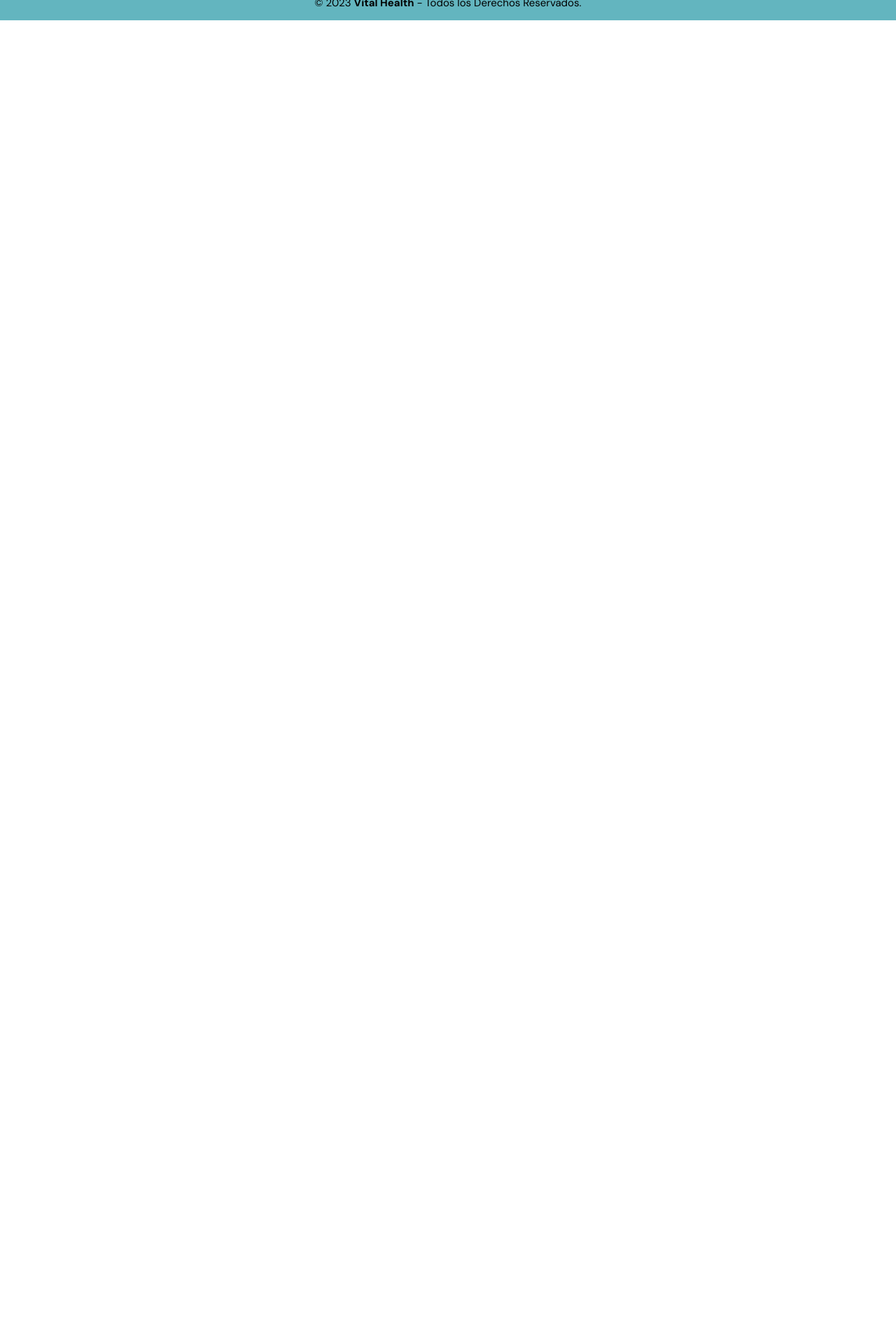
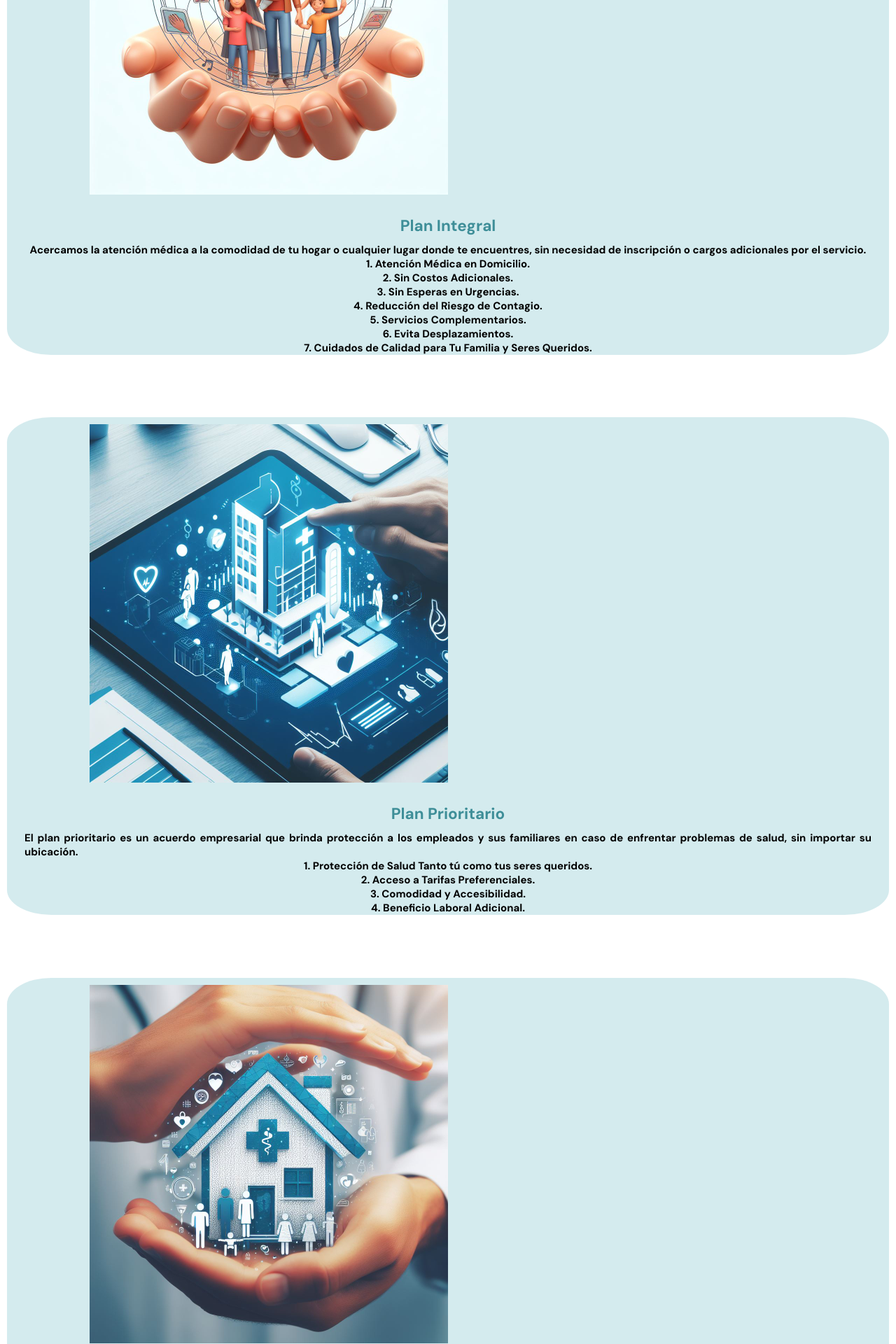
Before and after one commit to kevinlixx/Vital-health, a PHP site: page / in a window 1280 px wide. Shown: the part 433-2353 px from the top of the page at 70% size. Before the commit the page ends 462 px from the top, so only its background shows below. Run offline with PHP 8.4, Linux system fonts and the light colour scheme; some libraries are stand-ins or nearby versions.

Commit message:
mmmm
aaaa

```diff
--- a/css/style.css
+++ b/css/style.css
@@ -191,6 +191,101 @@ header .menu-header{
 /* quienes somos */
 
 
+/* servicios que ofrecemos */
+#servicios {
+    /* Estilos para el título */
+    display: flex;
+    justify-content: center;
+    align-items: center;
+    margin-top: 2px;
+    height: auto;
+    width: auto;
+    margin: 10px;
+}
+
+.text-titulo {
+    font-size: 30px;
+    font-weight: 300px;
+    text-align: center;
+    word-wrap: break-word;
+    background: linear-gradient(90deg, #3ca6b4, #f4a26c, #3e8e98);
+    -webkit-background-clip: text;
+    -webkit-text-fill-color: transparent;
+    animation: changeColor 5s linear infinite;
+}
+
+/* Estilos para las secciones de Plan Integral, Plan Prioritario y Plan Preservado */
+.div--info-me {
+    display: flex;
+    flex-direction: row;
+    align-items: center;
+    background-color: rgba(169, 215, 221, 0.5);
+    border-radius: 5%;
+    margin-top: 7%;
+    margin-left: 1rem;
+    margin-right: 1rem;
+}
+
+.row--right,
+.row--left {
+    width: 100%;
+    display: flex;
+    flex-direction: column;
+}
+
+.col-md-6 {
+    justify-content: center;
+    display: flex;
+}
+
+.text {
+    margin-top: 30px;
+    text-align: center;
+    font-size: 1.5rem;
+    order: 2;
+    margin-left: 25px;
+    margin-right: 25px;
+    font-weight: 600;
+    justify-content: center;
+}
+
+.text p {
+    margin-top: 10px;
+    text-align: justify;
+}
+
+.text h2 {
+    color: #3e8e98;
+}
+
+@keyframes escalar {
+    0% {
+        transform: scale(1);
+    }
+    50% {
+        transform: scale(1.1);
+    }
+    100% {
+        transform: scale(1);
+    }
+}
+
+.image_svg {
+    display: flex;
+    margin-top: 10px;
+}
+
+.image_svg img {
+    width: auto;
+    height: auto;
+    max-width: 50%;
+}
+.text ul {
+    list-style: none;
+}
+
+
+
 /* para el footer */
 .pie-pagina {
     position: relative;
--- a/index.html
+++ b/index.html
@@ -46,18 +46,90 @@
 
         </div>
          <!-- quienes somos   -->
-        <div class="div--container" id="quienes_somos">
+        <div class="div--container" id="quienes_somos"></div>
 
+
+            <!-- servicios que ofrecemos -->
+                     <!-- Titulo -->
+
+<div class="div--container" id="servicios">
+    <h1 class="text-titulo">Servicios que ofrecemos</h1>
+</div>
+
+<!-- Seccion plan integral -->
+<div class="div--info-me" id="planintegral">
+    <div class="row--left">
+        <div class="col-md-6">
+            <div class="image_svg">
+                <img src="img/Plan integral.jpg" alt="Imagen de Plan Integral">
+            </div>
         </div>
-         <!-- servicios que ofrecemos -->
-        <div class="div--container" id="servicios" >
-            <h1>Servios que ofrecemos</h1>
-            <img src="img/Plan integral.jpg" alt="">
-            <h2>Plan Integral</h2>
-            <p>
-            </p>
-            <img src="" alt="">
+        <div class="col-md-6">
+            <div class="text">
+                <h2>Plan Integral</h2>
+                <p>Acercamos la atención médica a la comodidad de tu hogar o cualquier lugar donde te encuentres, sin necesidad de inscripción o cargos adicionales por el servicio.</p>
+                <ul>
+                    <li>1. Atención Médica en Domicilio.</li>
+                    <li>2. Sin Costos Adicionales.</li>
+                    <li>3. Sin Esperas en Urgencias.</li>
+                    <li>4. Reducción del Riesgo de Contagio.</li>
+                    <li>5. Servicios Complementarios.</li>
+                    <li>6. Evita Desplazamientos.</li>
+                    <li>7. Cuidados de Calidad para Tu Familia y Seres Queridos.</li>
+                </ul>
+            </div>
         </div>
+    </div>
+</div>
+
+<!-- Seccion plan prioritario -->
+<div class="div--info-me" id="planprioritario">
+    <div class="row--right">
+        <div class="col-md-6">
+            <div class="image_svg">
+                <img src="img/Plan Prioritario.jpg" alt="Imagen de Plan Prioritario">
+            </div>
+        </div>
+        <div class="col-md-6">
+            <div class="text">
+                <h2>Plan Prioritario</h2>
+                <p>El plan prioritario es un acuerdo empresarial que brinda protección a los empleados y sus familiares en caso de enfrentar problemas de salud, sin importar su ubicación.</p>
+                <ul>
+                    <li>1. Protección de Salud Tanto tú como tus seres queridos.</li>
+                    <li>2. Acceso a Tarifas Preferenciales.</li>
+                    <li>3. Comodidad y Accesibilidad.</li>
+                    <li>4. Beneficio Laboral Adicional.</li>
+                </ul>
+            </div>
+        </div>
+    </div>
+</div>
+
+<!-- Seccion plan preservado -->
+<div class="div--info-me" id="planpreservado">
+    <div class="row--left">
+        <div class="col-md-6">
+            <div class="image_svg">
+                <img src="img/Espacio Preservado.jpg" alt="Imagen de Plan Preservado">
+            </div>
+        </div>
+        <div class="col-md-6">
+            <div class="text">
+                <h2>Espacio Preservado</h2>
+                <p>Reduce la cantidad de empleados ausentes debido a emergencias médicas y proporciona atención médica de urgencia y emergencia en el lugar. El Plan de Espacio Perservado ofrece una cobertura integral para empleados, proveedores, clientes, estudiantes y visitantes dentro de un espacio designado, garantizando una atención médica oportuna en caso de una emergencia.</p>
+                <ul>
+                    <li>1. Atención Médica a Domicilio.</li>
+                    <li>2. Atención Pre-hospitalaria de Urgencias.</li>
+                    <li>3. Atención Pre-hospitalaria de Emergencias.</li>
+                    <li>4. Traslados Asistidos a Centros Hospitalarios.</li>
+                    <li>5. Orientación Médica Virtual y Telefónica.</li>
+                </ul>
+            </div>
+        </div>
+    </div>
+</div>
+
+
         <!-- registro -->
         <div class="div--container" id="registro">
 
```
Also changed, not shown: img/Espacio Preservado.jpg (added), img/Plan Prioritario.jpg (added), img/Plan integral.jpg (added).
